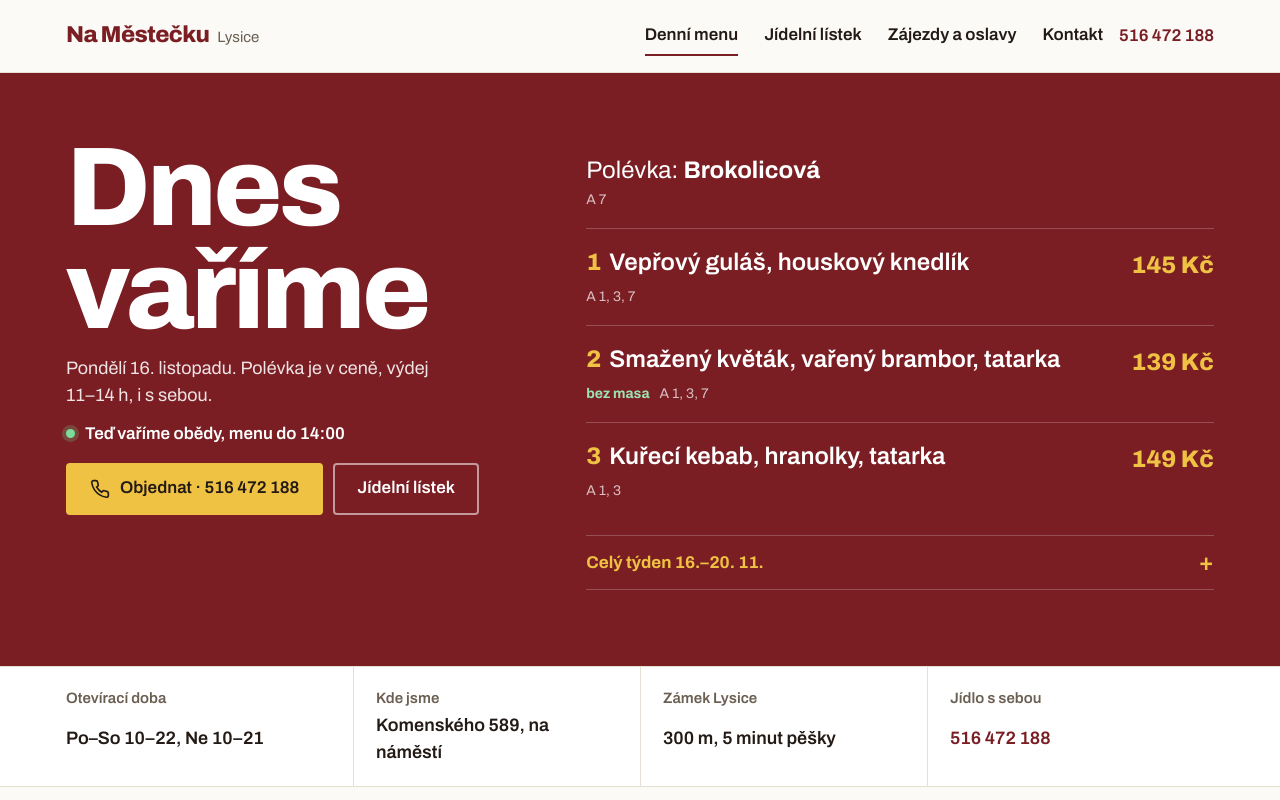
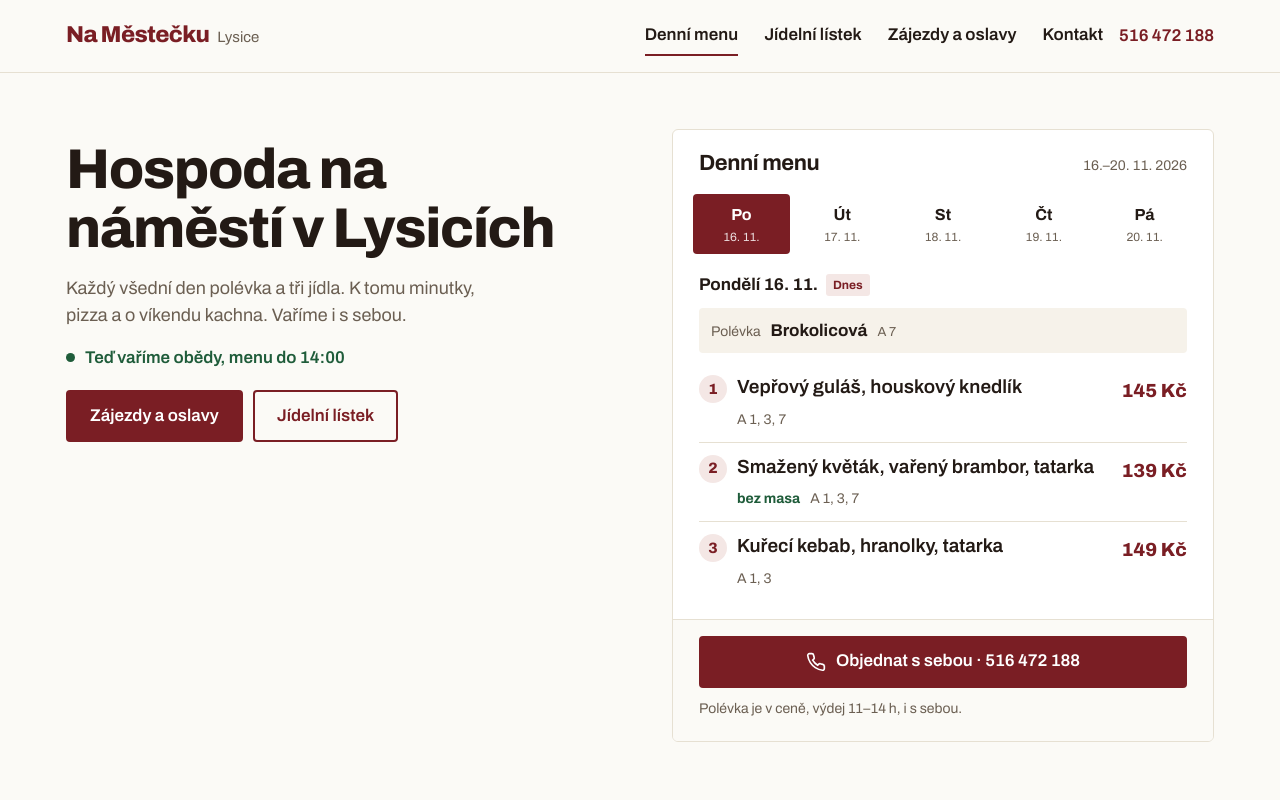
Before and after one commit to JarekHomolka/restaurace-navrh, a plain HTML site: page uvod.html in a window 1280 px wide. Shown: the top 800 px of the page. Drawn offline with nearby package versions, Linux system fonts and the light colour scheme.

Commit message:
Klidný úvod s dlaždicemi dnů a proklikem na zájezdy
Co-Authored-By: Claude Opus 5.5 <noreply@anthropic.com>

```diff
--- a/app.js
+++ b/app.js
@@ -338,9 +338,47 @@ function vykresliStav() {
   $$('.doba tr[data-d]').forEach((tr) => tr.classList.toggle('dnes', tr.dataset.d.split(',').includes(String(now.getDay()))));
 }
 
+/* Karta denního menu s dlaždicemi Po–Pá. Předvybraný je dnešek, po 14:00 a o víkendu nejbližší další všední den. */
+function vykresliKartu(root) {
+  const tyden = nactiTyden(), now = ted();
+  const dnes = new Date(now); dnes.setHours(12, 0, 0, 0);
+  const zitra = new Date(dnes); zitra.setDate(zitra.getDate() + 1);
+  const vsedni = (d) => d.getDay() >= 1 && d.getDay() <= 5;
+  const cil = new Date(dnes);
+  if (now.getHours() >= 14 || !vsedni(cil)) { do { cil.setDate(cil.getDate() + 1); } while (!vsedni(cil)); }
+  let vybrany = tyden.dny.findIndex((_, i) => stejnyDen(datumDne(tyden.od, i), cil));
+  if (vybrany < 0) { const dalsi = tyden.dny.findIndex((_, i) => datumDne(tyden.od, i) >= dnes); vybrany = dalsi >= 0 ? dalsi : 0; }
+  const a = datumDne(tyden.od, 0), b = datumDne(tyden.od, tyden.dny.length - 1);
+  root.innerHTML = `
+    <div class="karta-hlava"><h2>Denní menu</h2><small>${a.getDate()}.–${fmt(b)} ${b.getFullYear()}</small></div>
+    <div class="dny" role="tablist" aria-label="Den v týdnu">${tyden.dny.map((_, i) => { const d = datumDne(tyden.od, i); return `<button class="den-btn${stejnyDen(d, dnes) ? ' dnes' : ''}" role="tab" aria-selected="${i === vybrany}" data-i="${i}"><b>${DNY_KRATCE[i]}</b><span>${fmt(d)}</span></button>`; }).join('')}</div>
+    <div class="karta-telo" role="tabpanel"></div>
+    <div class="karta-pata">
+      <a class="btn btn-plna" href="tel:+420516472188" data-objednat>${ikonaTel}Objednat s sebou · ${TEL_MENU}</a>
+      ${tyden.cenaPoznamka ? `<p>${esc(tyden.cenaPoznamka)}</p>` : ''}
+    </div>`;
+  const telo = $('.karta-telo', root);
+  const ukaz = (i) => {
+    $$('.den-btn', root).forEach((t) => t.setAttribute('aria-selected', String(+t.dataset.i === i)));
+    const d = datumDne(tyden.od, i), den = tyden.dny[i];
+    const stitek = stejnyDen(d, dnes) ? '<span class="stitek">Dnes</span>' : stejnyDen(d, zitra) ? '<span class="stitek">Zítra</span>' : '';
+    const hlava = `<div class="karta-den">${DNY[i]} ${fmt(d)} ${stitek}</div>`;
+    if (!den || den.zavreno || !den.jidla || !den.jidla.length) {
+      telo.innerHTML = hlava + `<p class="karta-prazdna">${den && den.zavreno ? esc(den.poznamka || 'Tento den máme zavřeno.') : 'Menu na tento den ještě připravujeme.'}</p>`;
+      return;
+    }
+    telo.innerHTML = hlava + `
+      ${den.polevka && den.polevka.nazev ? `<div class="polevka-radek"><span class="k">Polévka</span><b>${esc(den.polevka.nazev)}</b>${den.polevka.alergeny && den.polevka.alergeny.length ? `<span class="a">${algText(den.polevka.alergeny)}</span>` : ''}</div>` : ''}
+      <ol class="jidla">${den.jidla.map((j, n) => `<li><span class="c">${n + 1}</span><span class="n">${esc(j.nazev)}</span><span class="cena">${kc(j.cena)}</span><span class="i">${j.bezMasa ? '<span class="bezmasa">bez masa</span>' : ''}${j.alergeny && j.alergeny.length ? `<span>${algText(j.alergeny)}</span>` : ''}</span></li>`).join('')}</ol>`;
+  };
+  $('.dny', root).addEventListener('click', (e) => { const btn = e.target.closest('.den-btn'); if (btn) ukaz(+btn.dataset.i); });
+  ukaz(vybrany);
+}
+
 document.addEventListener('DOMContentLoaded', () => {
   document.documentElement.classList.add('js');
   $$('[data-tabule]').forEach(vykresliTabuli);
+  $$('[data-karta]').forEach(vykresliKartu);
   vykresliStav();
   const t = $('.menu-tlacitko'), mn = $('.mobilni-nav');
   if (t && mn) t.addEventListener('click', () => { const o = mn.classList.toggle('open'); t.setAttribute('aria-expanded', String(o)); });
--- a/uvod.html
+++ b/uvod.html
@@ -3,14 +3,15 @@
 <head>
 <meta charset="utf-8">
 <meta name="viewport" content="width=device-width, initial-scale=1, viewport-fit=cover">
+<meta name="theme-color" content="#fbfaf6">
 <title>Restaurace Na Městečku Lysice – denní menu, jídelní lístek, zájezdy</title>
 <meta name="description" content="Hospoda na náměstí v Lysicích. Každý všední den polévka a tři jídla, minutky, pizza a jídlo s sebou. Obědy pro zájezdy 300 m od zámku.">
 <link rel="preconnect" href="https://fonts.googleapis.com">
 <link rel="stylesheet" href="https://fonts.googleapis.com/css2?family=Archivo:wdth,wght@62..125,400..800&display=swap">
 <link rel="stylesheet" href="https://cdnjs.cloudflare.com/ajax/libs/leaflet/1.9.4/leaflet.min.css">
-<link rel="stylesheet" href="web.css?v=20261116d">
+<link rel="stylesheet" href="web.css?v=20261116e">
 <script src="https://cdnjs.cloudflare.com/ajax/libs/leaflet/1.9.4/leaflet.min.js" defer></script>
-<script src="app.js?v=20261116d" defer></script>
+<script src="app.js?v=20261116e" defer></script>
 </head>
 <body>
 
@@ -38,20 +39,19 @@
   <section class="uvod" id="menu">
     <div class="wrap">
       <div class="uvod-text">
-        <h1><span class="sr">Restaurace Na Městečku, Lysice – </span><span data-nadpis>Dnes vaříme</span></h1>
-        <p class="uvod-pod" data-podnadpis>Polévka a tři jídla každý všední den.</p>
+        <h1>Hospoda na náměstí v&nbsp;Lysicích</h1>
+        <p class="uvod-pod">Každý všední den polévka a tři jídla. K tomu minutky, pizza a o víkendu kachna. Vaříme i s sebou.</p>
         <p class="stav" data-stav>Otevřeno</p>
         <div class="akce-radek">
-          <a class="btn zluta" href="tel:+420516472188" data-objednat><svg viewBox="0 0 24 24" fill="none" stroke="currentColor" stroke-width="2" aria-hidden="true"><path d="M22 16.9v3a2 2 0 0 1-2.2 2 19.8 19.8 0 0 1-8.6-3.1 19.5 19.5 0 0 1-6-6A19.8 19.8 0 0 1 2.1 4.2 2 2 0 0 1 4.1 2h3a2 2 0 0 1 2 1.7c.1.9.4 1.8.7 2.7a2 2 0 0 1-.5 2.1L8 9.8a16 16 0 0 0 6 6l1.3-1.3a2 2 0 0 1 2.1-.4c.9.3 1.8.6 2.7.7a2 2 0 0 1 1.7 2z"/></svg>Objednat · 516 472 188</a>
-          <a class="btn svetla" href="listek.html">Jídelní lístek</a>
+          <a class="btn" href="skupiny.html">Zájezdy a oslavy</a>
+          <a class="btn obrys" href="listek.html">Jídelní lístek</a>
         </div>
+        <a class="zajezdy-odkaz" href="skupiny.html"><div><b>Zájezdy, svatby a oslavy</b><span>Oběd pro celý autobus, 300 m od zámku</span></div></a>
       </div>
-      <div style="display:grid;gap:16px;min-width:0">
-        <article class="tabule" data-tabule aria-label="Denní menu">
-          <p class="tabule-prazdna">Načítáme dnešní menu…</p>
-        </article>
-        <details class="tyden" data-tyden></details>
-      </div>
+      <article class="karta" data-karta aria-label="Denní menu">
+        <div class="karta-hlava"><h2>Denní menu</h2></div>
+        <p class="karta-prazdna">Načítáme menu…</p>
+      </article>
     </div>
   </section>
 
--- a/web.css
+++ b/web.css
@@ -1,5 +1,5 @@
-/* Restaurace Na Městečku – moderní hospoda na náměstí (Archivo, vínová plocha s dnešním menu)
-   Barvy z místa: žlutá fasáda (jen tabule denního menu), vínový malovaný nápis, inkoust, papír.
+/* Restaurace Na Městečku – klidný moderní web hospody na náměstí (Archivo, vínová jako akcent)
+   Barvy z místa: vínový malovaný nápis jako akcent, inkoust a papír.
    Mobil na prvním místě, jeden boční okraj 16 px pro všechno. Bez stínů, bez pilulek, bez textu přes fotky. */
 :root {
   --papir: #fbfaf6;
@@ -69,61 +69,62 @@ p { margin: 0; }
 main { padding-bottom: calc(var(--lista) + env(safe-area-inset-bottom)); }
 @media (min-width: 900px) { .lista { display: none; } main { padding-bottom: 0; } }
 
-/* ---------- Úvod: vínová plocha s dnešním menu, bez fotky ---------- */
-.uvod { background: var(--vino); color: #fff; padding-block: 26px 30px; }
-.uvod .wrap { display: grid; gap: 24px; grid-template-columns: minmax(0, 1fr); }
+/* ---------- Úvod: světlý, klidný; vlevo nadpis a prokliky, vpravo karta denního menu ---------- */
+.uvod { padding-block: 24px 32px; }
+.uvod .wrap { display: grid; gap: 22px; grid-template-columns: minmax(0, 1fr); }
 .uvod-text { display: grid; gap: 12px; align-content: start; }
-.uvod h1 { font-size: clamp(46px, 12.5vw, 112px); line-height: .92; letter-spacing: -.035em; font-weight: 800; font-stretch: 112%; color: #fff; }
-.uvod-pod { font-size: 18px; color: rgba(255,255,255,.88); max-width: 36ch; }
+.uvod h1 { font-size: 32px; line-height: 1.05; letter-spacing: -.025em; font-weight: 800; }
+.uvod-pod { font-size: 18px; color: var(--tlumeny); max-width: 40ch; }
 .stav { display: flex; align-items: center; gap: 10px; font-weight: 600; color: var(--zelena); }
 .stav::before { content: ""; width: 9px; height: 9px; border-radius: 50%; background: currentColor; flex: none; }
 .stav.zavreno { color: var(--vino); }
-.uvod .stav { color: #fff; }
-.uvod .stav::before { background: #7ddc9a; box-shadow: 0 0 0 4px rgba(125, 220, 154, .22); }
-.uvod .stav.zavreno::before { background: #f3a1a1; box-shadow: 0 0 0 4px rgba(243, 161, 161, .22); }
 .uvod .akce-radek { margin-top: 4px; }
-@media (max-width: 899px) { .uvod .btn.svetla { display: none; } .uvod .akce-radek .btn { width: 100%; } }
-.btn.zluta { background: var(--fasada); border-color: var(--fasada); color: var(--inkoust); }
-.btn.zluta:hover { background: #f6d36c; border-color: #f6d36c; }
-.btn.svetla { background: transparent; border-color: rgba(255, 255, 255, .55); color: #fff; }
-.btn.svetla:hover { background: #fff; color: var(--vino); }
+.zajezdy-odkaz { display: flex; align-items: center; justify-content: space-between; gap: 12px; padding: 14px 16px; border: 1px solid var(--linka); border-radius: 6px; background: #fff; color: var(--inkoust); text-decoration: none; min-height: 56px; }
+.zajezdy-odkaz b { display: block; font-size: 17px; }
+.zajezdy-odkaz span { font-size: 15px; color: var(--tlumeny); }
+.zajezdy-odkaz::after { content: "→"; color: var(--vino); font-weight: 800; font-size: 20px; }
+.zajezdy-odkaz:hover { border-color: var(--vino); }
+@media (max-width: 899px) { .uvod .akce-radek { display: none; } }
 @media (min-width: 900px) {
-  .uvod { padding-block: 64px 76px; }
-  .uvod .wrap { grid-template-columns: minmax(0, 5fr) minmax(0, 7fr); column-gap: 72px; align-items: start; }
+  .uvod { padding-block: 56px 72px; }
+  .uvod .wrap { grid-template-columns: minmax(0, 6fr) minmax(0, 6fr); column-gap: 64px; align-items: start; }
+  .uvod h1 { font-size: 56px; }
+  .uvod-text { padding-top: 12px; gap: 16px; }
+  .zajezdy-odkaz { display: none; }
 }
 
-/* Dnešní menu: na úvodu přímo na vínové ploše, na lístku jako vínová karta */
-.tabule { background: var(--vino); color: #fff; border-radius: 4px; padding: 20px 18px 18px; display: grid; gap: 14px; }
-.uvod .tabule { background: none; padding: 0; border-radius: 0; }
-.tabule-hlava { display: grid; gap: 2px; }
-.tabule-hlava h2 { font-size: 22px; color: #fff; }
-.tabule-hlava p { font-size: 15px; color: rgba(255, 255, 255, .8); }
-.tabule ol { list-style: none; margin: 0; padding: 0; display: grid; }
-.tabule li { display: grid; grid-template-columns: minmax(0, 1fr) auto; column-gap: 16px; padding: 14px 0; border-top: 1px solid rgba(255, 255, 255, .22); }
-.tabule li:first-child { border-top: 0; padding-top: 0; }
-.tabule .jidlo { font-weight: 600; font-size: 19px; line-height: 1.28; }
-.tabule .poradi { color: var(--fasada); font-weight: 800; margin-right: 8px; }
-.tabule .cena { font-weight: 800; font-size: 19px; color: var(--fasada); white-space: nowrap; font-variant-numeric: tabular-nums; }
-.tabule .drobne { grid-column: 1 / -1; display: flex; flex-wrap: wrap; gap: 4px 10px; font-size: 14px; color: rgba(255, 255, 255, .72); margin-top: 3px; }
-.tabule .polevka .jidlo { font-weight: 400; }
-.tabule .polevka .jidlo b { font-weight: 700; }
+/* Karta denního menu s dlaždicemi dnů */
+.karta { background: #fff; border: 1px solid var(--linka); border-radius: 6px; overflow: hidden; }
+.karta-hlava { display: flex; justify-content: space-between; align-items: baseline; gap: 10px; padding: 16px 18px 6px; }
+.karta-hlava h2 { font-size: 22px; }
+.karta-hlava small { color: var(--tlumeny); font-size: 14px; font-variant-numeric: tabular-nums; }
+.dny { display: grid; grid-template-columns: repeat(5, minmax(0, 1fr)); gap: 4px; padding: 8px 12px 0; }
+.den-btn { appearance: none; border: 1px solid transparent; background: transparent; border-radius: 4px; padding: 8px 0 7px; cursor: pointer; font: inherit; color: var(--tlumeny); display: grid; gap: 1px; justify-items: center; min-height: 52px; }
+.den-btn b { font-size: 16px; color: var(--inkoust); }
+.den-btn span { font-size: 12px; font-variant-numeric: tabular-nums; }
+.den-btn:hover { border-color: var(--linka); }
+.den-btn[aria-selected="true"] { background: var(--vino); color: rgba(255, 255, 255, .85); }
+.den-btn[aria-selected="true"] b { color: #fff; }
+.den-btn.dnes:not([aria-selected="true"]) b { color: var(--vino); }
+.karta-telo { padding: 14px 18px 16px; display: grid; gap: 10px; }
+.karta-den { display: flex; align-items: center; gap: 8px; font-weight: 700; }
+.stitek { font-size: 12px; font-weight: 700; border-radius: 3px; padding: 2px 7px; background: #f4e7e5; color: var(--vino); }
+.polevka-radek { display: flex; flex-wrap: wrap; gap: 4px 10px; align-items: baseline; padding: 10px 12px; background: #f6f2ea; border-radius: 4px; }
+.polevka-radek .k { font-size: 14px; color: var(--tlumeny); }
+.polevka-radek b { font-weight: 700; }
+.polevka-radek .a { font-size: 13px; color: var(--tlumeny); }
+.jidla { list-style: none; margin: 0; padding: 0; display: grid; }
+.jidla li { display: grid; grid-template-columns: 28px minmax(0, 1fr) auto; column-gap: 10px; padding: 12px 0; border-top: 1px solid var(--linka); }
+.jidla li:first-child { border-top: 0; }
+.jidla .c { width: 28px; height: 28px; border-radius: 50%; background: #f4e7e5; color: var(--vino); font-weight: 800; display: grid; place-items: center; font-size: 15px; }
+.jidla .n { font-weight: 600; font-size: 18px; line-height: 1.3; }
+.jidla .cena { font-weight: 800; color: var(--vino); font-size: 18px; white-space: nowrap; font-variant-numeric: tabular-nums; padding-top: 2px; }
+.jidla .i { grid-column: 2 / -1; display: flex; flex-wrap: wrap; gap: 4px 10px; font-size: 14px; color: var(--tlumeny); margin-top: 3px; }
 .bezmasa { color: var(--zelena); font-weight: 700; }
-.tabule .bezmasa { color: #9be3b2; }
-.tabule .btn { min-height: 54px; font-size: 18px; background: var(--fasada); border-color: var(--fasada); color: var(--inkoust); }
-.tabule-prazdna { padding: 8px 0; font-size: 19px; color: rgba(255, 255, 255, .92); }
-@media (min-width: 900px) { .uvod .tabule .jidlo, .uvod .tabule .cena { font-size: 24px; } .uvod .tabule li { padding: 18px 0; } }
-
-/* Zbytek týdne (na vínové ploše) */
-.tyden { border-top: 1px solid rgba(255, 255, 255, .22); border-bottom: 1px solid rgba(255, 255, 255, .22); }
-.tyden summary { cursor: pointer; padding: 14px 0; font-weight: 700; color: var(--fasada); list-style: none; display: flex; justify-content: space-between; gap: 10px; min-height: 48px; align-items: center; }
-.tyden summary::-webkit-details-marker { display: none; }
-.tyden summary::after { content: "+"; font: 700 24px/1 var(--f-nadpis); }
-.tyden[open] summary::after { content: "–"; }
-.tyden-dny { display: grid; gap: 18px; padding-bottom: 18px; }
-.tyden-den h3 { font-size: 17px; margin-bottom: 4px; color: #fff; }
-.tyden-den ul { margin: 0; padding: 0; list-style: none; display: grid; gap: 3px; font-size: 16px; color: rgba(255, 255, 255, .9); }
-.tyden-den li { display: flex; justify-content: space-between; gap: 12px; }
-.tyden-den li span:last-child { white-space: nowrap; color: var(--fasada); }
+.karta-pata { display: grid; gap: 10px; padding: 14px 18px 18px; border-top: 1px solid var(--linka); background: #fbfaf6; }
+.karta-pata p { font-size: 14px; color: var(--tlumeny); }
+.karta-prazdna { padding: 22px 4px; color: var(--tlumeny); text-align: center; }
+@media (min-width: 900px) { .karta-hlava { padding: 22px 26px 8px; } .dny { padding: 10px 20px 0; } .karta-telo { padding: 18px 26px 18px; } .karta-pata { padding: 16px 26px 22px; } .jidla .n, .jidla .cena { font-size: 19px; } }
 
 /* ---------- Info řádek ---------- */
 .info { border-block: 1px solid var(--linka); background: #fff; }
@@ -266,7 +267,6 @@ main { padding-bottom: calc(var(--lista) + env(safe-area-inset-bottom)); }
 .badge { font-weight: 700; color: var(--zelena); }
 .hidden { display: none !important; }
 .bocni { display: grid; gap: 20px; align-content: start; }
-.bocni .tabule { padding: 18px; }
 .legenda summary { cursor: pointer; font-weight: 600; color: var(--vino); min-height: 44px; display: flex; align-items: center; }
 .legenda ol { margin: 4px 0 0; padding-left: 22px; columns: 2; font-size: 15px; color: var(--tlumeny); }
 @media (min-width: 900px) { .listek-rozlozeni { grid-template-columns: minmax(0, 1fr) 320px; gap: 56px; padding-top: 36px; } .bocni { position: sticky; top: 150px; } }
```
Also changed, not shown: admin.html (+5 -5 lines), index.html (+4 -4 lines), listek.html (+5 -4 lines), skupiny.html (+4 -3 lines), screenshots/desktop-admin-navrh.png, screenshots/desktop-admin-vlozit.png, screenshots/desktop-admin.png, screenshots/desktop-listek.png, screenshots/desktop-recenze.png, screenshots/desktop-uvod.png, screenshots/mobil-recenze.png, screenshots/mobil-uvod.png, 1 other file.
